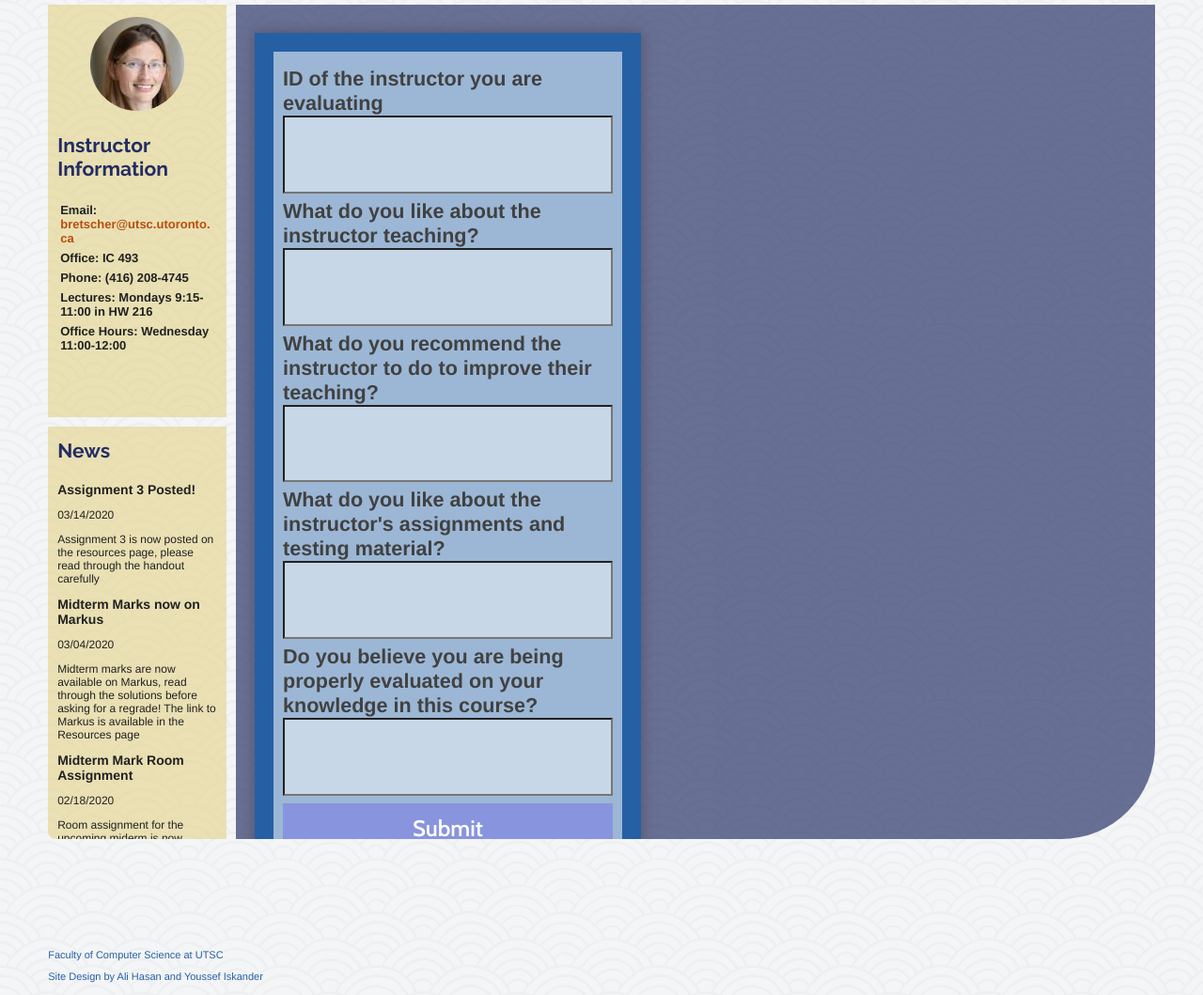
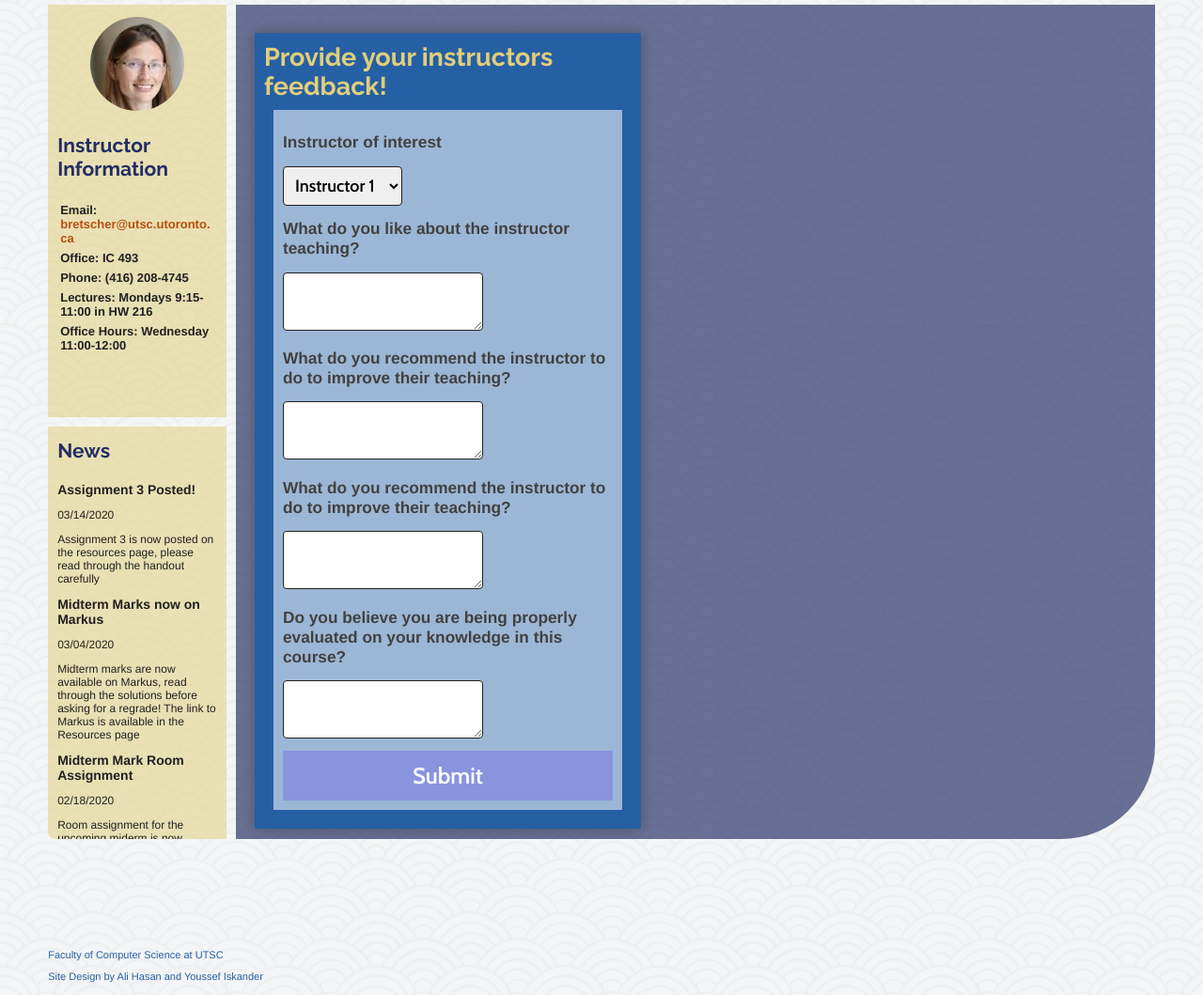
Before and after one commit to ali-imad/cscb20_assignment3, a Flask app: page /feedback in a window 1280 px wide. Shown: the part 57-1116 px from the top of the page at 94% size. Run offline with Flask 2, Linux system fonts and the light colour scheme; a user stored in the database is signed in; data comes from the database, SQL or seed files in the repository; both versions use the stored data as it was after the commit; some web fonts are replaced.

Commit message:
added feedback functionality for students

```diff
--- a/app.py
+++ b/app.py
@@ -1,7 +1,7 @@
 import sqlite3, os, secrets, logging
 
 from flask import Flask, flash, render_template, request, g, session, request, redirect, abort, url_for
-from wtforms import Form, StringField, PasswordField, validators, SelectField, DecimalField
+from wtforms import Form, StringField, PasswordField, TextAreaField, validators, SelectField, DecimalField
 from flask.logging import create_logger
 from flask_sqlalchemy import SQLAlchemy
 from sqlalchemy.ext.automap import automap_base
@@ -55,6 +55,15 @@ class UpdateGradeForm(Form):
                                                     ])
 
     new_grade = DecimalField('New grade', [validators.DataRequired(message="Please enter a value"), validators.NumberRange(min=0, message="Please enter a value greater than 0.")], places=2)
+
+
+class FeedbackForm(Form):
+    q1 = TextAreaField(u"What do you like about the instructor teaching?")
+    q2 = TextAreaField(u"What do you recommend the instructor to do to improve their teaching?")
+    q3 = TextAreaField(u"What do you like about the instructor's assignments and testing material?")
+    q4 = TextAreaField(u"Do you believe you are being properly evaluated on your knowledge in this course?")
+    instructor = SelectField("Instructor of interest", choices=[])
+
 
 # everything below this in the """""" i'm not using
 """
@@ -172,7 +181,15 @@ def register():
     LOG.info("Form established.")
     if form.validate():
         new_user_verify = Verification(username=form.student_id.data, password=form.student_pw.data)
-        new_user_grades = Students(SID=form.student_id.data,Name=form.student_name.data,A1=None,A2=None,A3=None,Midterm=None,Final=None,Labs=None)
+        new_user_grades = Students(SID=form.student_id.data,
+                                    Name=form.student_name.data,
+                                    A1=None,
+                                    A2=None,
+                                    A3=None,
+                                    Midterm=None,
+                                    Final=None,
+                                    Labs=None
+                                    )
         db.session.add(new_user_grades)
         db.session.add(new_user_verify)
         db.session.commit()
@@ -246,25 +263,28 @@ def edit_marks(student_id):
 
 
 
-@app.route('/feedback')
+@app.route('/feedback', methods=['GET', 'HEAD', 'POST'])
 def feedback():
     is_student = session.get('student')
     all_feedback = {}
-    if is_student is not True:
+    form = FeedbackForm(request.form)
+    # build the instructor choices from the names of all active instructors
+    # their id's are the values
+    form.instructor.choices = [(instruct.PID, instruct.Name) for instruct in db.session.query(Instructors).all()]
+    if not is_student:
         feedback_list = db.session.query(Feedback).all()
         for feedback in feedback_list:
             if feedback.PID == session.get('ID'):
                 all_feedback[feedback.feedback_id] = feedback.__dict__
 
-    return render_template("feedback.html", is_student=is_student, all_feedback=all_feedback)
+    if request.method == 'POST' and form.validate():
+        new_feedback = Feedback(PID=form.instructor.data, q1=form.q1.data, q2=form.q1.data, q3=form.q1.data, q4=form.q1.data)
+        db.session.add(new_feedback)
+        db.session.commit()
+        flash("Thanks for the feedback!")
+        redirect(url_for('root'))
 
-"""
-@app.teardown_appcontext
-def close_connection(exception):
-    db = getattr(g, '_database', None)
-    if db is not None:
-        db.close()
-"""
+    return render_template("feedback.html", is_student=is_student, all_feedback=all_feedback, form=form)
 
 
 if __name__ == '__main__':
--- a/templates/feedback.html
+++ b/templates/feedback.html
@@ -2,47 +2,35 @@
 
 {% block content %}
 <div class="content-child">
-    {% if is_student is true %}
+    {% if is_student %}
+    <h2 class="content-title">Provide your instructors feedback!</h2>
+    <form method="POST" action="{{ url_for('feedback') }}">
     <div id="feedback-form">
-        <label for="instructor">ID of the instructor you are evaluating</label>
-        <input type="text" name="instructor" id="comments">
+        <div class="form-field">
+            <h3 class="field-label">{{ form.instructor.label }}</h3>
+            {{ form.instructor(id="visitor-category")}}
+        </div>
+        <div class="form-field">
+            <h3 class="field-label">{{ form.q1.label }}</h3>
+            {{ form.q1(id="visitor-category")}}
+        </div>
+        <div class="form-field">
+            <h3 class="field-label">{{ form.q2.label }}</h3>
+            {{ form.q2(id="visitor-category")}}
+        </div>
+        <div class="form-field">
+            <h3 class="field-label">{{ form.q2.label }}</h3>
+            {{ form.q3(id="visitor-category")}}
+        </div>
+        <div class="form-field">
+            <h3 class="field-label">{{ form.q4.label }}</h3>
+            {{ form.q4(id="visitor-category")}}
+        </div>
+        <input type="submit" value="Submit">
+    </div>
+    </form>
+    {% else %}
 
-        <label for="q1">What do you like about the instructor teaching?</label>
-        <input type="text" name="q1" id="comments">
-
-        <label for="q1">What do you recommend the instructor to do to improve their teaching?</label>
-        <input type="text" name="q2" id="comments">
-
-        <label for="q1">What do you like about the instructor's assignments and testing material?</label>
-        <input type="text" name="q3" id="comments">
-
-        <label for="q1">Do you believe you are being properly evaluated on your knowledge in this course?</label>
-        <input type="text" name="q4" id="comments">
-
-        <input type="submit" value="Submit">
-        <input type="submit" value="Clear">
-    </div>
-    {% else %}
-    <h2 class="content-title">Here is the feedback submitted by students</h2>
-
-    {% for key, feedback in all_feedback.items() %}
-    <div class="box">
-        <h7 class="content-title"><br>What do you like about the instructor teaching?<br></h7>
-        <h7>{{ feedback['q1'] }} <br></h7>
-
-        <h7 class="content-title"><br>What do you recommend the instructor to do to improve their teaching?<br></h7>
-        <h7>{{ feedback['q2'] }} <br></h7>
-
-        <h7 class="content-title"><br>What do you like about the instructor's assignments and testing material?<br></h7>
-        <h7>{{ feedback['q3'] }} <br></h7><br>
-
-        <h7 class="content-title">Do you believe you are being properly evaluated on your knowledge in this course?<br></h7>
-        <h7>{{ feedback['q4'] }} <br></h7>
-        <br>
-        <br>
-        <br>
-    </div>
-    {% endfor %}
     {% endif %}
 
 </div>
```
Also changed, not shown: login.db.
